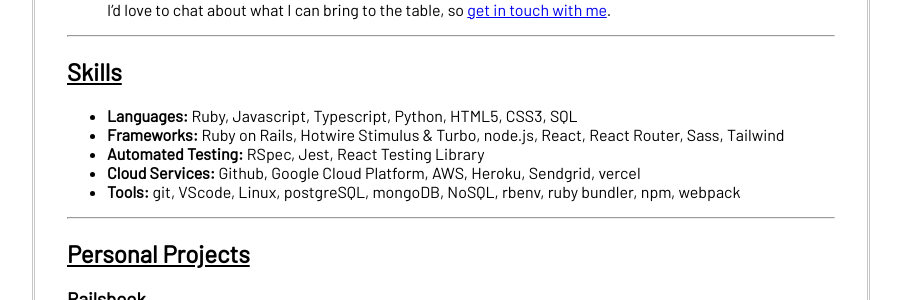
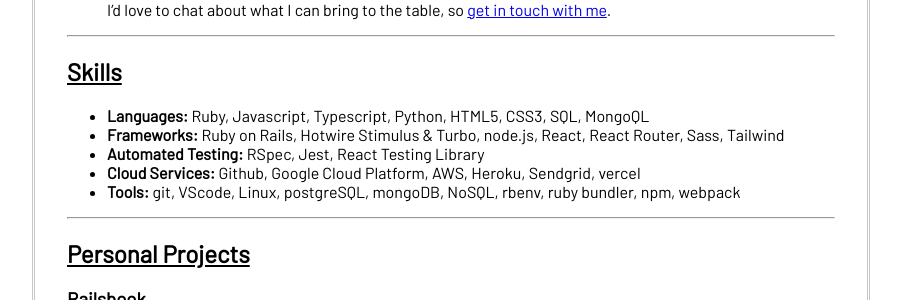
Before and after one commit to crespire/crespire, a Jekyll site: the page built from resume.md, in a window 1280 px wide and 900 px high. Shown: the part 349-649 px from the top of the window, without its empty margins (189-1090 px from the left). Built offline with Jekyll 4.4.1, drawn with Linux system fonts in a browser that asks for light colours; our own code applies the rules of GitHub Pages for plain Markdown files.

```diff
--- a/resume.md
+++ b/resume.md
@@ -16,7 +16,7 @@ title: Simmon Li's Resume
 ---
 
 ## Skills
-* **Languages:** Ruby, Javascript, Typescript, Python, HTML5, CSS3, SQL
+* **Languages:** Ruby, Javascript, Typescript, Python, HTML5, CSS3, SQL, MongoQL
 * **Frameworks:** Ruby on Rails, Hotwire Stimulus & Turbo, node.js, React, React Router, Sass, Tailwind
 * **Automated Testing:** RSpec, Jest, React Testing Library
 * **Cloud Services:** Github, Google Cloud Platform, AWS, Heroku, Sendgrid, vercel
```
